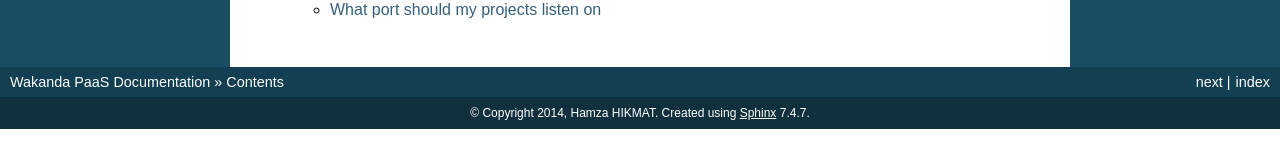
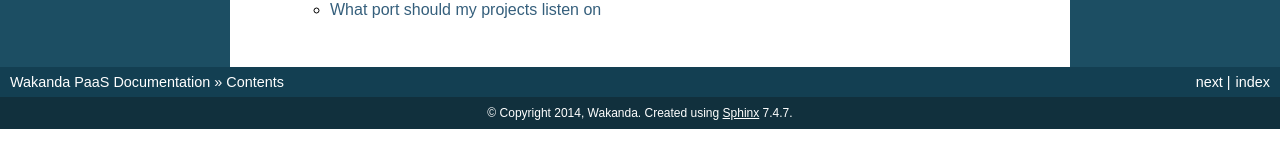
Before and after one commit to hamzahik/wakanda-paas-doc, a Sphinx documentation site: the page built from docs/index.rst, in a window 1280 px wide. Shown: the part 358-526 px from the top of the page. Built offline with Sphinx 7.4.7, drawn with Linux system fonts in a browser that asks for light colours.

Commit message:
Update conf.py

```diff
--- a/docs/conf.py
+++ b/docs/conf.py
@@ -41,7 +41,7 @@ master_doc = 'index'
 
 # General information about the project.
 project = u'wakanda-paas'
-copyright = u'2014, Hamza HIKMAT'
+copyright = u'2014, Wakanda'
 
 # The version info for the project you're documenting, acts as replacement for
 # |version| and |release|, also used in various other places throughout the
```
